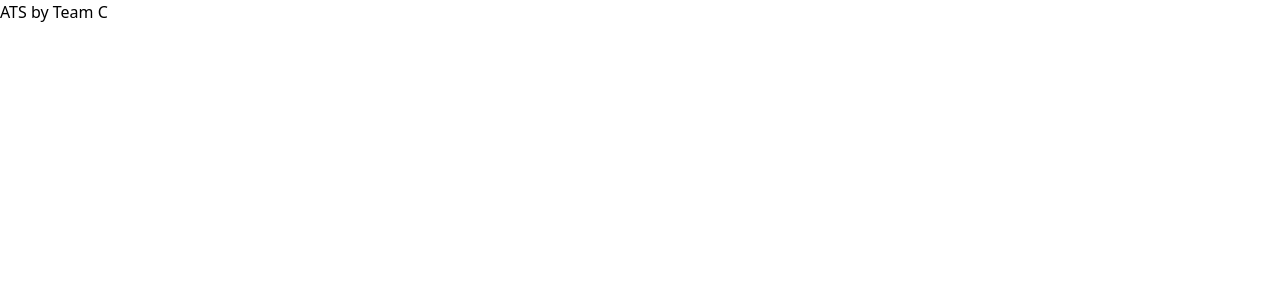
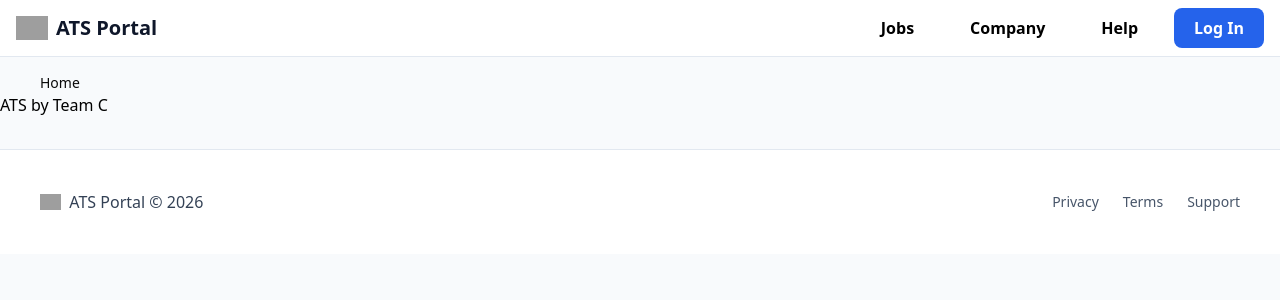
Before and after one commit to aungsett/git_2026internship_team_c, a Next.js app in the folder frontend/: page / in a window 1280 px wide. Shown: the top 300 px of the page. Built offline with nearby package versions, Linux system fonts and the light colour scheme; grey boxes are pictures that could not be loaded.

Commit message:
updated layout

```diff
--- a/frontend/app/layout.tsx
+++ b/frontend/app/layout.tsx
@@ -1,5 +1,8 @@
 import type { Metadata } from "next";
 import "./globals.css";
+import { Header } from "@/components/landing/header";
+import { BreadcrumbBar } from "@/components/landing/breadcrumbbar";
+import { Footer } from "@/components/landing/footer";
 
 export const metadata: Metadata = {
 	title: "ATS by Team C",
@@ -13,7 +16,12 @@ export default function RootLayout({
 }>) {
 	return (
 		<html lang="en">
-			<body className={`antialiased`}>{children}</body>
+			<body className={`antialiased bg-slate-50 pt-[72.8px]`}>
+				<Header />
+				<BreadcrumbBar />
+				{children}
+				<Footer />
+			</body>
 		</html>
 	);
 }
```
